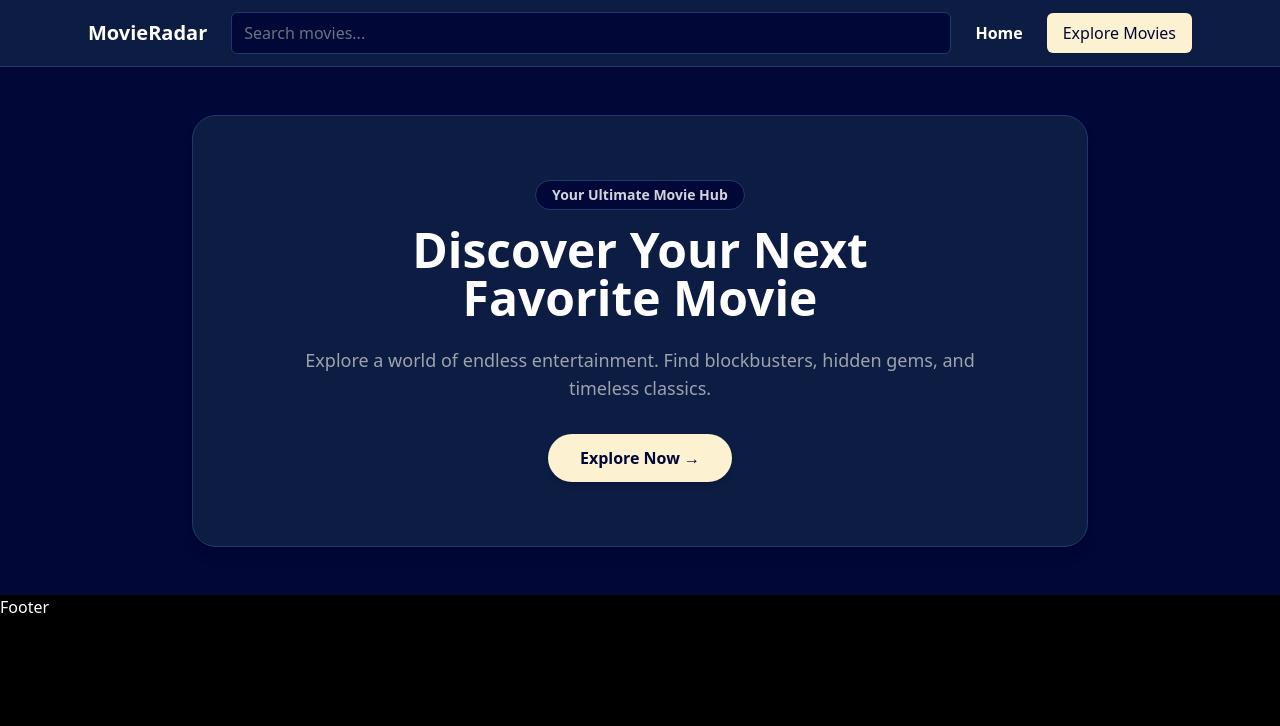
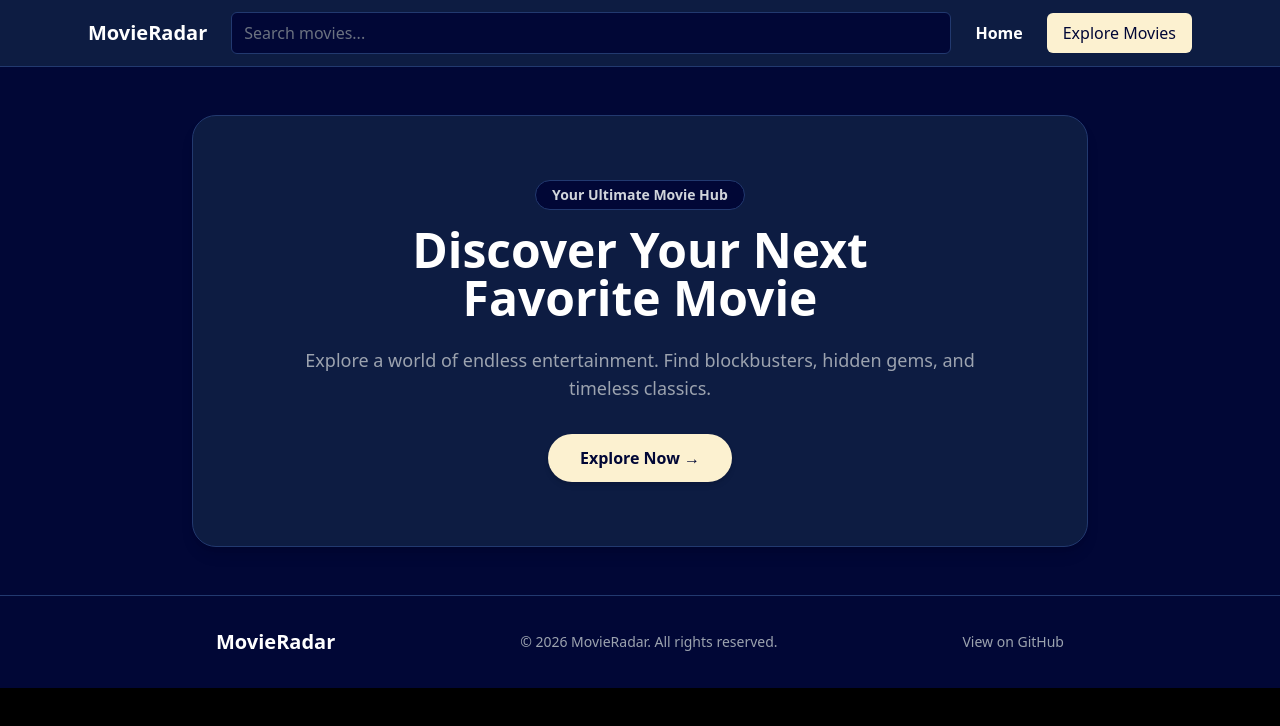
Before and after one commit to ishayanalam/MovieRadar, a React (Vite) app: page / in a window 1280 px wide. Shown: the top 726 px of the page. Built offline with nearby package versions, Linux system fonts and the light colour scheme.

Commit message:
feat : added footer

```diff
--- a/src/components/Footer.jsx
+++ b/src/components/Footer.jsx
@@ -1,7 +1,22 @@
-import React from 'react'
-
 export default function Footer() {
   return (
-    <div>Footer</div>
-  )
+    <footer className="bg-background border-t border-border py-8 mt-auto">
+      <div className="max-w-4xl mx-auto px-4 md:px-6 flex flex-col md:flex-row justify-between items-center gap-4">
+        <div className="text-white font-bold text-xl">MovieRadar</div>
+
+        <p className="text-gray-400 text-sm">
+          &copy; 2026 MovieRadar. All rights reserved.
+        </p>
+
+        <a
+          href="https://github.com/ishayanalam/MovieRadar"
+          target="_blank"
+          rel="noopener noreferrer"
+          className="text-gray-400 hover:text-accent transition-colors text-sm font-medium"
+        >
+          View on GitHub
+        </a>
+      </div>
+    </footer>
+  );
 }
```
